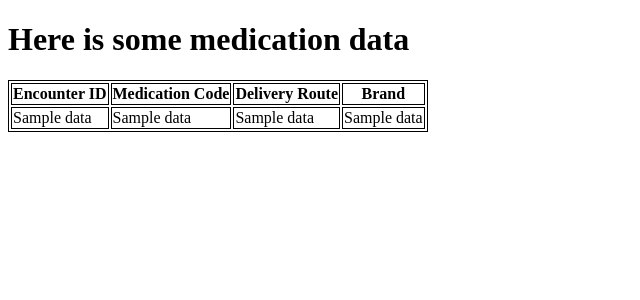
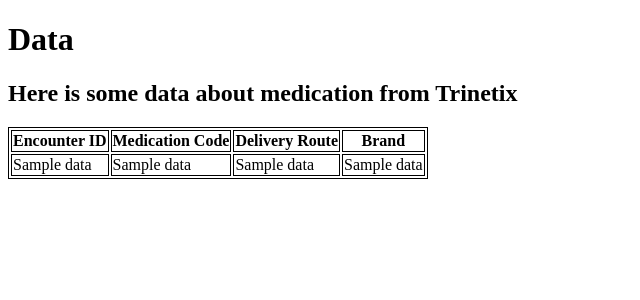
Before and after one commit to sosullivan7221/azure-flask-deployment, a Flask app: template templates/data.html in a window 1280 px wide. Shown: the top 300 px of the page, without its empty margins (0-640 px from the left). Run offline with Flask 3, Linux system fonts and the light colour scheme; the template is opened without the code that fills it: most values are stand-ins (such as "Sample title", 1, 10 or a date in 2020); parts of the project's set-up code (start-up, migrations or seed data) failed here and were passed over.

Commit message:
consolidated home/data pages

```diff
--- a/app.py
+++ b/app.py
@@ -3,13 +3,8 @@
 
 app = Flask(__name__)
 
+df = pd.read_csv('https://raw.githubusercontent.com/hantswilliams/HHA_507_2023/main/WK3/data/trinetx/medication_drug.csv')
 @app.route('/')
-def index():
-    return render_template('home.html')
-
-
-df = pd.read_csv('https://raw.githubusercontent.com/hantswilliams/HHA_507_2023/main/WK3/data/trinetx/medication_drug.csv')
-@app.route('/data')
 def dataset(data=df):
     data = data.sample(15)
     return render_template('data.html', data=data)
--- a/templates/data.html
+++ b/templates/data.html
@@ -7,7 +7,9 @@
 </head>
 
 <body>
-<h1> Here is some medication data </h1>
+<h1> Data </h1>
+
+    <h2> Here is some data about medication from Trinetix </h2>
 
 <table>
     <thead>
```
